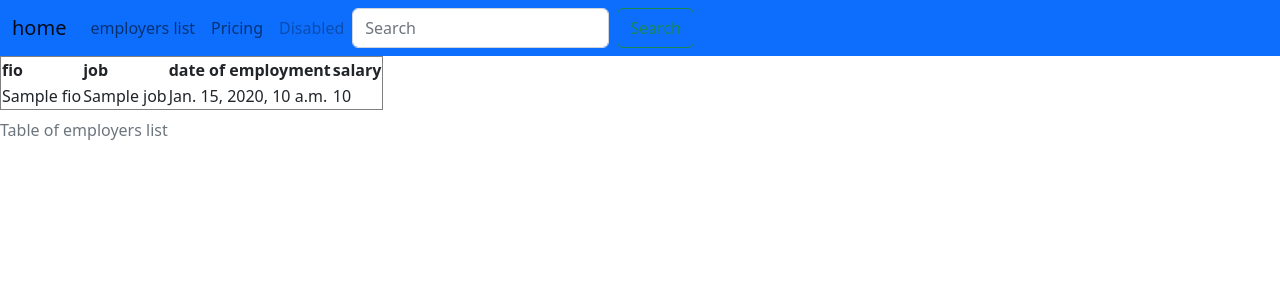
After one commit to grigoscool/test_for_job_employers_db_related, a Django app: template work_site/templates/work_site/search_results.html in a window 1280 px wide. The commit adds this page. Shown: the top 300 px of the page. Run offline with Django 4.2, Linux system fonts and the light colour scheme; the template is opened without the code that fills it: most values are stand-ins (such as "Sample title", 1, 10 or a date in 2020).

Commit message:
add search

```diff
--- a/work_site/templates/work_site/base.html
+++ b/work_site/templates/work_site/base.html
@@ -25,6 +25,11 @@
             <li class="nav-item">
               <a class="nav-link disabled">Disabled</a>
             </li>
+	          <form method="GET" action="{% url 'search' %}" class="d-flex" role="search">
+              <input name="search" class="form-control me-2" type="search" placeholder="Search" aria-label="Search">
+              <button class="btn btn-outline-success" type="submit">Search</button>
+            </form>
+
           </ul>
         </div>
       </div>
--- /dev/null
+++ b/work_site/templates/work_site/search_results.html
@@ -0,0 +1,20 @@
+{% extends 'work_site/base.html' %}
+{% load static %}
+{% block content %}
+<table class="employ-list" border="1">
+	<caption>Table of employers list</caption>
+	<tr>
+		<th>fio</th>
+		<th>job</th>
+		<th>date of employment</th>
+		<th>salary</th>
+	</tr>
+	{% for e in employer %}
+		<tr>
+			<td>{{ e.fio }}</td><td>{{ e.job }}</td>
+			<td>{{ e.employment_date }}</td><td>{{ e.salary }}</td>
+		</tr>
+	{% endfor %}
+
+</table>
+{% endblock content %}
--- a/work_site/urls.py
+++ b/work_site/urls.py
@@ -1,8 +1,9 @@
 from django.urls import path
-from .views import home, show_employ
+from .views import home, show_employ, search
 
 
 urlpatterns = [
     path('', home, name='home'),
     path('employers', show_employ, name='employ_list'),
+    path('search_result', search, name='search'),
 ]
```
Also changed, not shown: work_site/views.py (+12 -1 lines).
